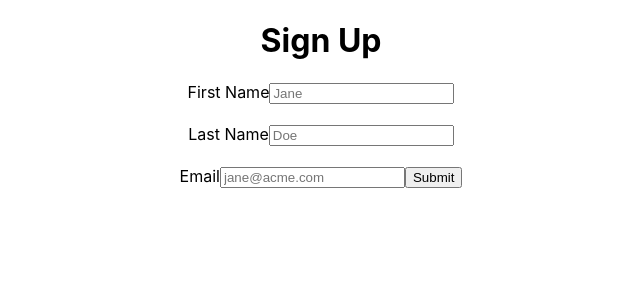
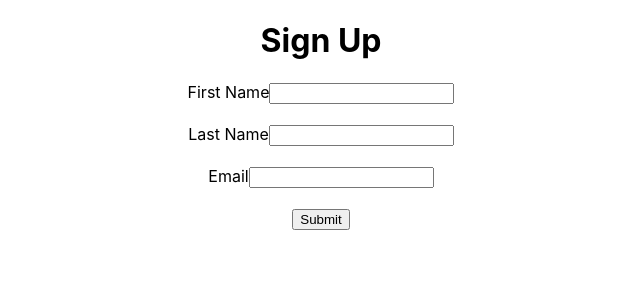
Before and after one commit to kaanarslan1990/formikapp, a React (Create React App) app: page / in a window 1280 px wide. Shown: the top 300 px of the page, without its empty margins (319-959 px from the left). Built offline with nearby package versions, Linux system fonts and the light colour scheme.

Commit message:
used handleSubmit & handleChange

```diff
--- a/src/App.js
+++ b/src/App.js
@@ -1,5 +1,5 @@
 import "./App.css";
-import { Formik, Field, Form } from "formik";
+import { Formik } from "formik";
 
 function App() {
   return (
@@ -15,22 +15,29 @@
           console.log(values);
         }}
       >
-        <Form>
+      {
+        ({handleSubmit,  handleChange}) => (
+
+          <form onSubmit={handleSubmit}>
           <label htmlFor="firstName">First Name</label>
-          <Field id="firstName" name="firstName" placeholder="Jane" />
+          <input type="text" name="firstName"  onChange={handleChange}/>
+
           <br /><br />
+
           <label htmlFor="lastName">Last Name</label>
-          <Field id="lastName" name="lastName" placeholder="Doe" />
+          <input type="text" name="lastName"  onChange={handleChange}/>
+
           <br /><br/>
+
           <label htmlFor="email">Email</label>
-          <Field
-            id="email"
-            name="email"
-            placeholder="jane@acme.com"
-            type="email"
-          />
+          <input type="text" name="email"  onChange={handleChange}/>
+
+          <br /><br />
           <button type="submit">Submit</button>
-        </Form>
+        </form>
+        )
+      }
+
       </Formik>
     </div>
   );
```
